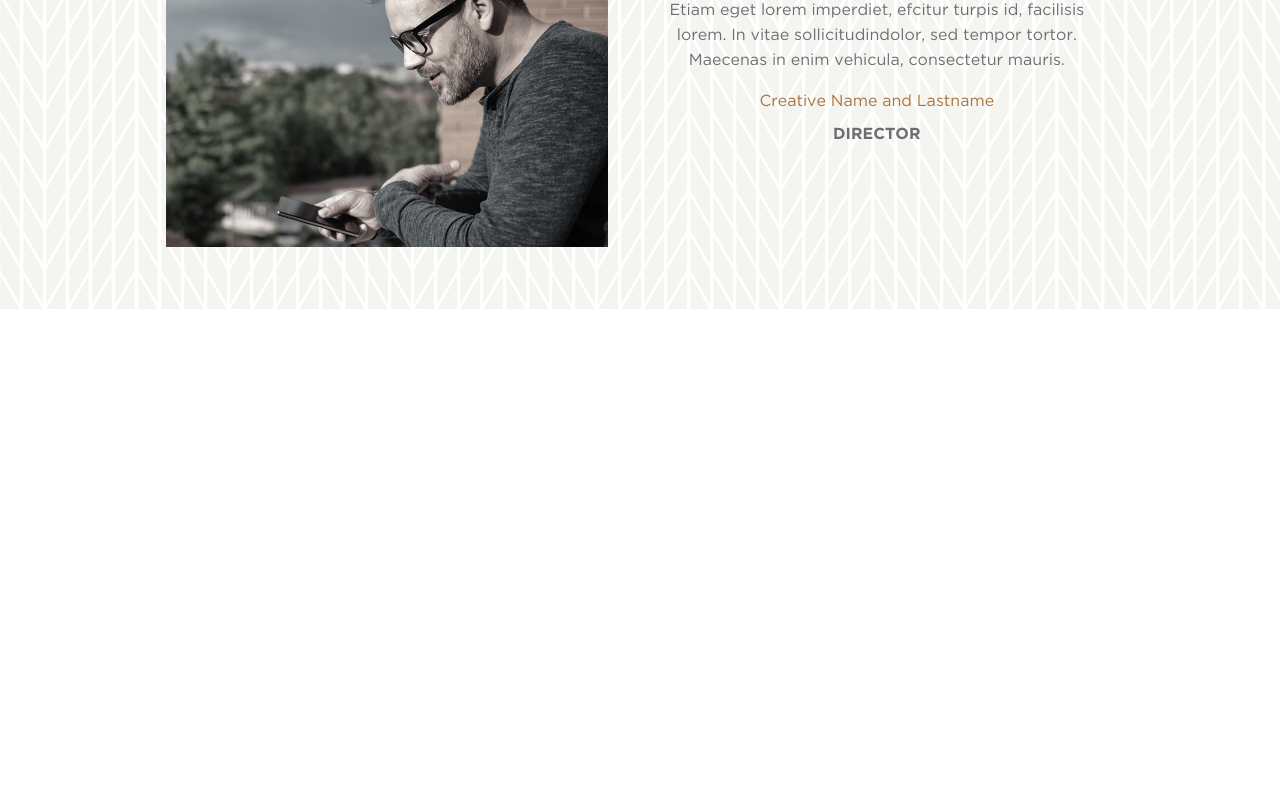
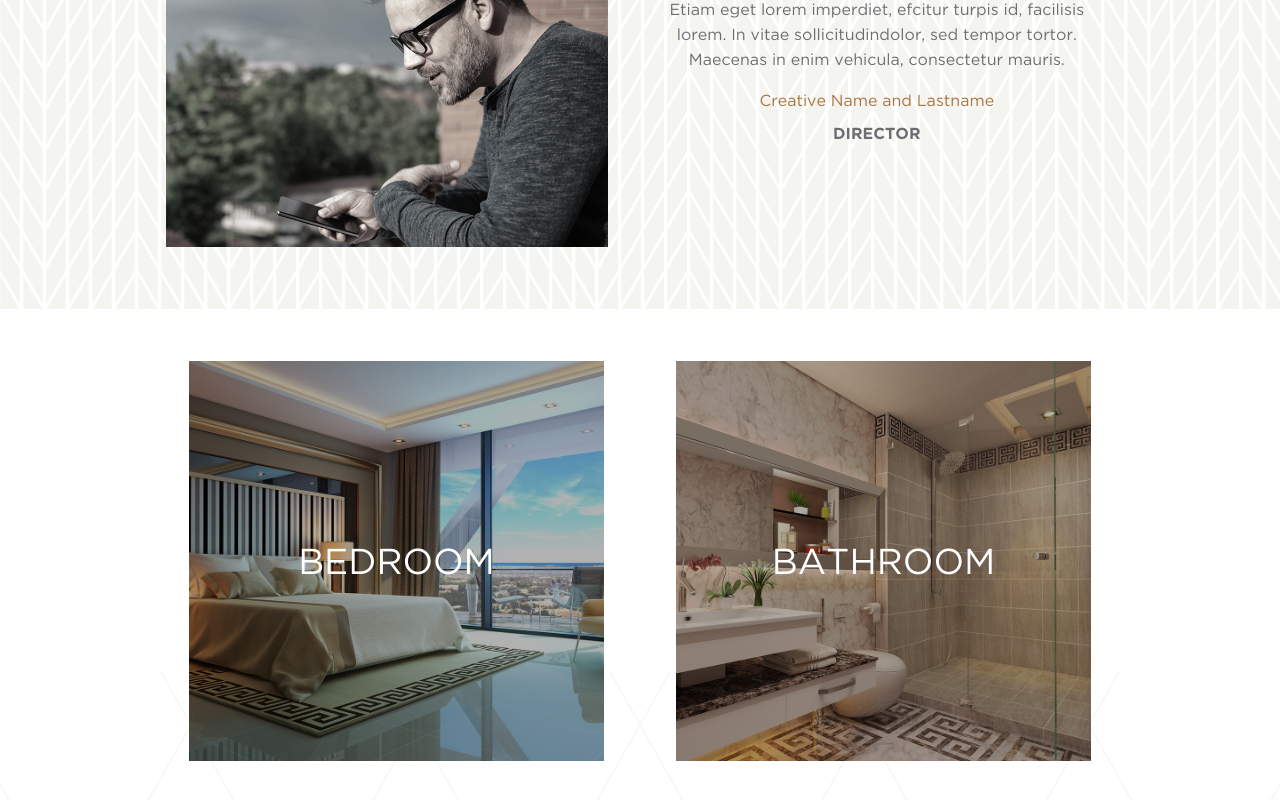
Before and after one commit to mahreenq/Hotel-Deluxe, a website with bundled scripts: page index.html in a window 1280 px wide. Shown: the part 1256-2056 px from the top of the page. Before the commit the page ends 1565 px from the top, so only its background shows below. Built offline with nearby package versions, Linux system fonts and the light colour scheme.

Commit message:
added room section

```diff
--- a/index.html
+++ b/index.html
@@ -25,7 +25,8 @@
           </nav>
       </header>
 
-      <section class="banner ">
+
+      <section class="banner">
 
         <div class="bannerHeader flex justify-content-center align-items-center">
             <div class="white flex gothamLight flex flex-wrap justify-content-center justify-content-space-around-desktop width-50-desktop">
@@ -40,6 +41,8 @@
 
       </section>
 
+
+
       <section class="padding-top-xl padding-bottom-xl flex flex-direction-column align-items-center">
         <p class="gothamLight copper text-align-center med-Font padding-sm bottomCopperBorder"> A DIAMOND IN THE SKY</p>
 
@@ -49,21 +52,29 @@
             subtle luxury through warm, natural ﬁnishes that exude sophistication. </p>
       </section>
 
+
+
       <section class="profile flex flex-direction-column align-items-center justify-content-center flex-direction-row-desktop">
         <div class="profileImg padding-med margin-sm width-50 width-32-desktop ">
 
         </div>
 
         <div class="profileDesc margin-sm padding-med width-fit-content">
-
           <p class="text-align-center gothamBook lineHeight-xsm grey ">Lorem ipsum dolor sit amet, consectetur adipiscing elit.<br> Etiam eget lorem imperdiet, efcitur turpis id, facilisis <br> lorem. In vitae sollicitudindolor, sed tempor tortor.<br> Maecenas in enim vehicula, consectetur mauris.</p>
           <p class="text-align-center gothamBook lineHeight-xsm copper padding-top-med ">Creative Name and Lastname</p>
           <p class="text-align-center gothamBold lineHeight-xsm grey padding-top-sm">DIRECTOR</p>
-
         </div>
       </section>
 
-      <section>
+
+
+
+      <section class="diamonds">
+        <div class="bedBath padding-top-med flex flex-direction-column align-items-center flex-direction-row-desktop justify-content-center-desktop">
+          <div class="bed width-90 margin-sm white GothamBook med-Font flex align-items-center justify-content-center width-50-desktop"> <p>BEDROOM</p></div>
+          <div class="bath width-90 margin-sm white GothamBook med-Font flex align-items-center justify-content-center width-50-desktop"><p>BATHROOM</p></div>
+
+        </div>
       </section>
 
       <section>
--- a/src/scss/flex.scss
+++ b/src/scss/flex.scss
@@ -131,3 +131,30 @@ and (min-width:600px){
 	background-position: right;
 
 }
+
+.diamonds{
+	background: url('../../src/assets/images/diamonds3.png');
+	height: 200vh;
+	background-size: cover;
+	background-position: top;
+}
+.bed{
+	background: linear-gradient(
+    rgba(0,0,0,0.3),
+    rgba(0,0,0,0.3)),
+    url('../../src/assets/images/Bed.jpg');
+	height: 400px;
+	max-width: 415px;
+	background-size: cover;
+	background-position: center;
+}
+.bath{
+	background: linear-gradient(
+    rgba(0,0,0,0.3),
+    rgba(0,0,0,0.3)),
+    url('../../src/assets/images/Bath.jpg');
+	height: 400px;
+	max-width: 415px;
+	background-size: cover;
+	background-position: center;
+}
--- a/src/scss/padding.scss
+++ b/src/scss/padding.scss
@@ -187,6 +187,7 @@
 	width: 23%;
   }
 
+
   .width-32-desktop{
 	width:32%;
   }
```
Also changed, not shown: dist/css/build.css, src/assets/images/diamonds.png (added), src/assets/images/diamonds2.png (added), src/assets/images/diamonds3.png (added).
